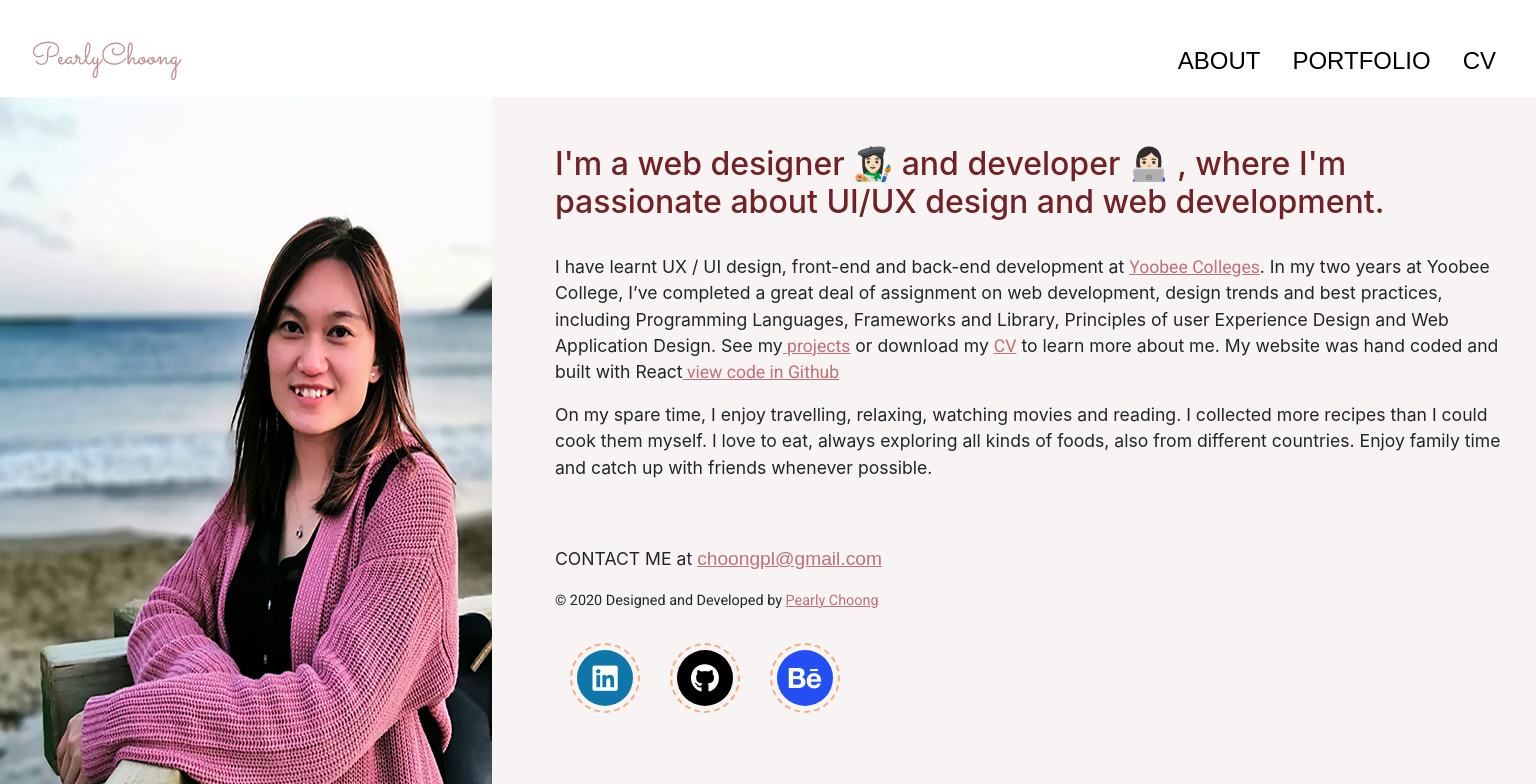
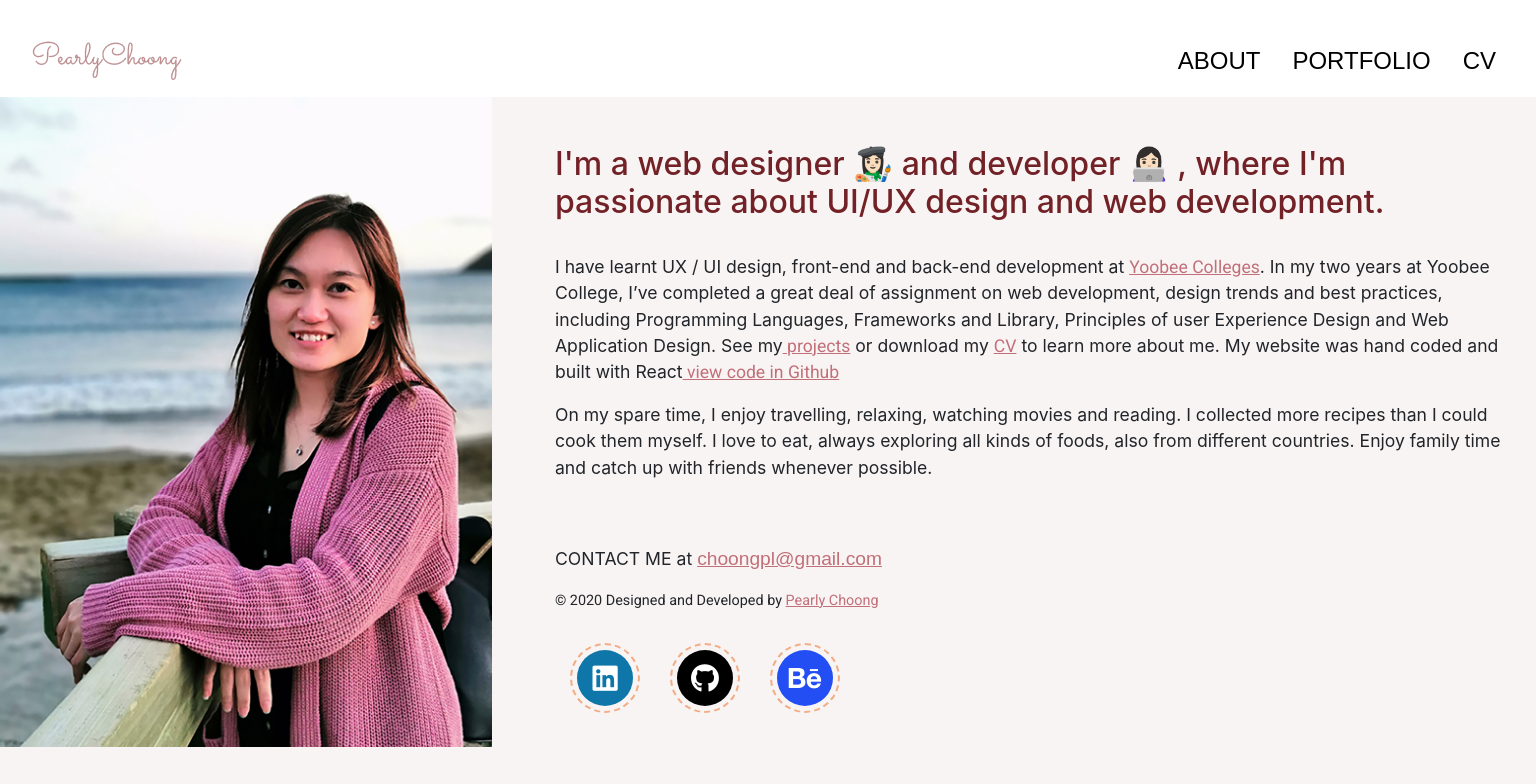
Before and after one commit to Pearly-choong/portfolio-site, a React (Create React App) app in the folder client/: page / in a window 1536 px wide. Both pictures are taken after a click on the button "Enter the site..". Shown: the top 784 px of the page. Built offline with nearby package versions, Linux system fonts and the light colour scheme; a web font is replaced by a local one.

Commit message:
update cv link and media query

```diff
--- a/client/src/components/home/Home.js
+++ b/client/src/components/home/Home.js
@@ -55,7 +55,7 @@ class Home extends React.Component {
                     and best practices, including Programming Languages, Frameworks and Library, Principles of user Experience Design
                     and Web Application Design.
                     See my<button className="btn-link home-link" onClick={this.portfolio}> &nbsp;projects</button> or
-                    download my <a className="home-link" href="https://drive.google.com/file/d/1Nnj7VsxdEBL6LoyRUj04jZrBBh_eqty4/view?usp=sharing" target="_blank" target="_blank">CV</a> to learn more about me.
+                    download my <a className="home-link" href="https://drive.google.com/file/d/1bChH0_D7srCu4aP042VVF7bFQXzgpZL-/view?usp=sharing" target="_blank" target="_blank">CV</a> to learn more about me.
                     My website was hand coded and built with React
                      <a className="home-link" href="https://github.com/Pearly-choong/portfolio-site" target="_blank"> view code in Github</a>
                 </p>
--- a/client/src/components/navigation/Navigation.js
+++ b/client/src/components/navigation/Navigation.js
@@ -62,7 +62,7 @@ class Navigation extends React.Component{
                         <Nav>
                             <Nav.Link className="pr-4" onClick={this.home}>ABOUT</Nav.Link>
                             <Nav.Link className="pr-4" onClick={this.portfolio}>PORTFOLIO</Nav.Link>
-                            <Nav.Link className="pr-4" href="https://drive.google.com/file/d/1Nnj7VsxdEBL6LoyRUj04jZrBBh_eqty4/view?usp=sharing" target="_blank">CV</Nav.Link>
+                            <Nav.Link className="pr-4" href="https://drive.google.com/file/d/1bChH0_D7srCu4aP042VVF7bFQXzgpZL-/view?usp=sharing" target="_blank">CV</Nav.Link>
                         </Nav>
                     </Navbar.Collapse>
                 </Navbar>
--- a/client/src/shared/_mediaQuery.scss
+++ b/client/src/shared/_mediaQuery.scss
@@ -203,15 +203,15 @@
         font-size: 1.2rem;
     }
 
-    .my-img-size{
-        height: 720px;
-    }
+    // .my-img-size{
+    //     height: 700px;
+    // }
 
 }
 
 @media only screen and (min-width: 1400px) {
     .my-img-size{
-        height: 800px;
+        height: 650px;
     }
   }
 
```
